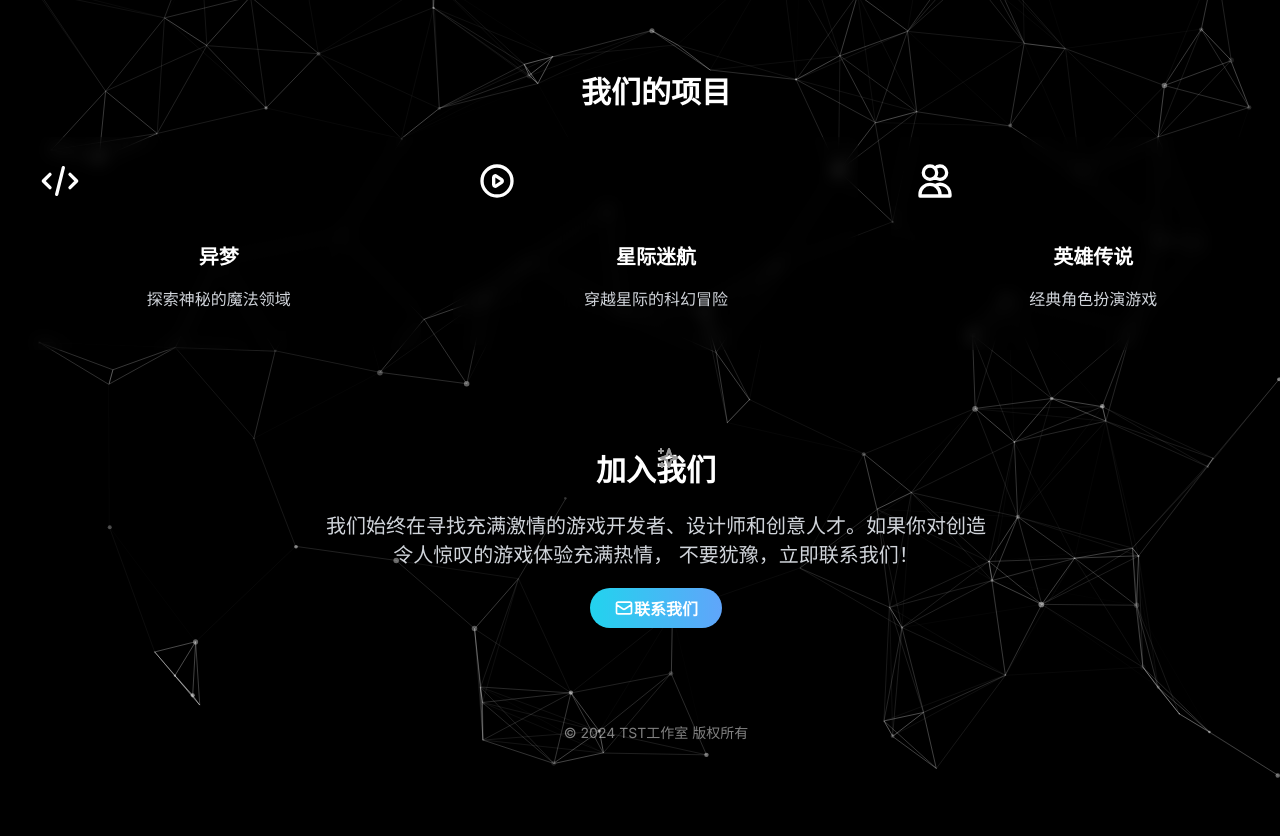
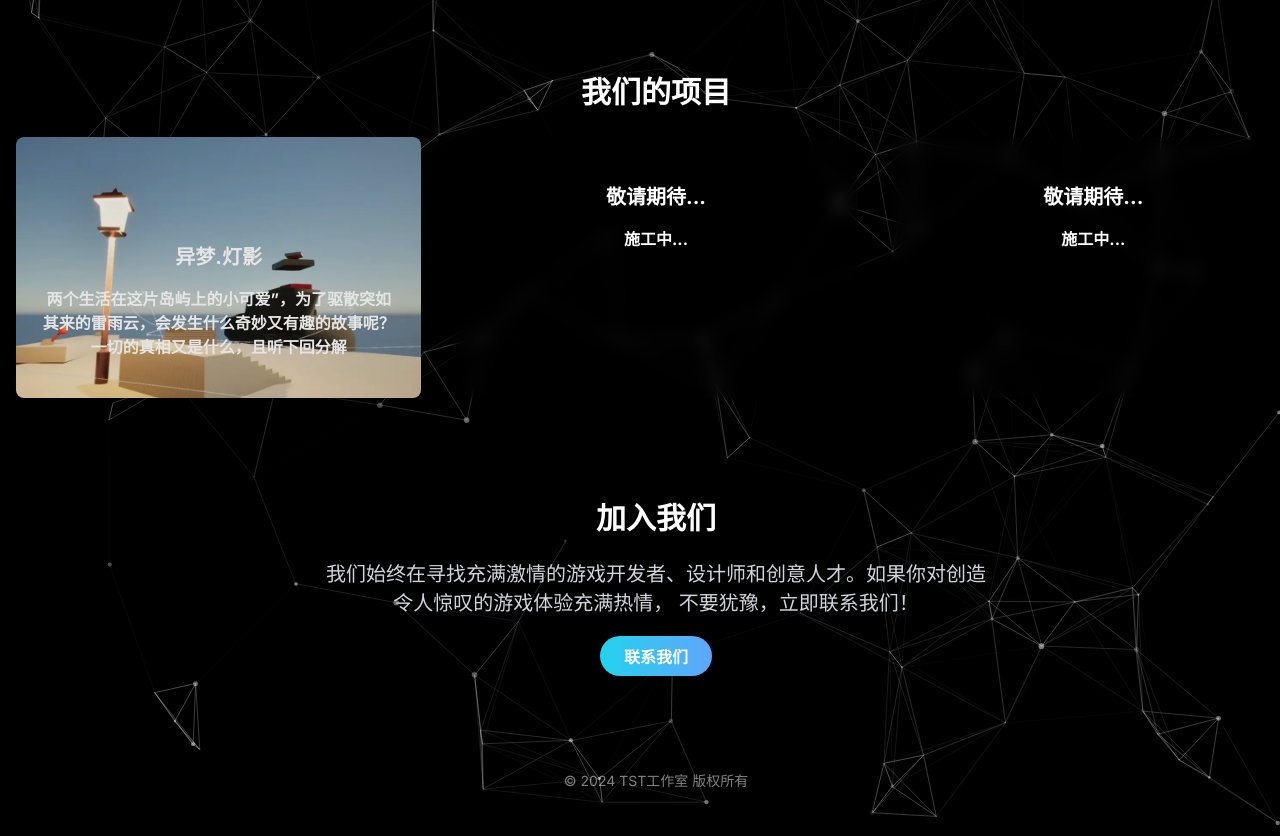
Before and after one commit to tamikip/tst.io, a plain HTML site: page index.html in a window 1280 px wide. Shown: the part 840-1676 px from the top of the page. Before the commit the page ends 1628 px from the top, so only its background shows below. Drawn offline with Linux system fonts and the light colour scheme.

Commit message:
Add files via upload

```diff
--- a/index.html
+++ b/index.html
@@ -368,6 +368,12 @@
             margin: 0;
         }
 
+        .text-bold-black {
+            color: white;
+            font-weight: bold;
+        }
+
+
         @media (max-width: 768px) {
             nav ul {
                 text-align: center;
@@ -464,17 +470,10 @@
 
             <main class="container mx-auto px-4 py-12 space-y-24">
                 <section id="about" class="text-center relative">
-                    <svg class="absolute top-0 left-1/4 w-6 h-6 text-cyan-400 opacity-50 animate-pulse hidden-mobile" xmlns="http://www.w3.org/2000/svg" fill="none" viewBox="0 0 24 24" stroke="currentColor">
-                        <path stroke-linecap="round" stroke-linejoin="round" stroke-width="2" d="M5 3v4M3 5h4M6 17v4m-2-2h4m5-16l2.286 6.857L21 12l-5.714 2.143L13 21l-2.286-6.857L5 12l5.714-2.143L13 3z" />
-                    </svg>
-                    <svg class="absolute bottom-0 right-1/4 w-6 h-6 text-blue-400 opacity-50 animate-pulse hidden-mobile" xmlns="http://www.w3.org/2000/svg" fill="none" viewBox="0 0 24 24" stroke="currentColor">
-                        <path stroke-linecap="round" stroke-linejoin="round" stroke-width="2" d="M5 3v4M3 5h4M6 17v4m-2-2h4m5-16l2.286 6.857L21 12l-5.714 2.143L13 21l-2.286-6.857L5 12l5.714-2.143L13 3z" />
-                    </svg>
                     <img src="icon3.png" alt="TST Studio Logo" width="500" height="500" class="mx-auto mb-4">
                     <h2 class="text-4xl font-bold mb-4 glow">创造无限可能的游戏世界</h2>
                     <p class="max-w-2xl mx-auto text-xl text-gray-300">
                         TST工作室是一个充满激情的游戏开发团队。我们致力于创造令人惊叹的游戏体验，
-
                         将创新的游戏玩法与引人入胜的故事相结合。
                     </p>
                 </section>
@@ -482,46 +481,29 @@
                 <section id="projects">
                     <h2 class="text-3xl font-bold mb-8 text-center">我们的项目</h2>
                     <div class="grid grid-cols-1 md:grid-cols-3 gap-8">
-                        <div class="bg-gray-900 bg-opacity-50 backdrop-filter backdrop-blur-sm p-6 rounded-lg shadow-lg hover:-translate-y-1 hover:shadow-cyan-500/50 transition-all duration-300">
-                            <svg class="h-10 w-10 text-cyan-400 mb-4 mx-auto md:mx-0" xmlns="http://www.w3.org/2000/svg" fill="none" viewBox="0 0 24 24" stroke="currentColor">
-                                <path stroke-linecap="round" stroke-linejoin="round" stroke-width="2" d="M10 20l4-16m4 4l4 4-4 4M6 16l-4-4 4-4" />
-                            </svg>
-                            <h3 class="text-xl font-semibold mb-2 text-center md:text-left">异梦</h3>
-                            <p class="text-gray-300 text-center md:text-left">探索神秘的魔法领域</p>
+                        <div class="bg-gray-900 bg-opacity-50 backdrop-filter backdrop-blur-sm p-6 rounded-lg shadow-lg hover:-translate-y-1 hover:shadow-cyan-500/50 transition-all duration-300" style="background-image: url('YM-1.webp'); background-size: cover; background-position: center; background-repeat: no-repeat; background-color: rgba(0, 0, 0, 0.5); opacity: 0.9;">
+                            <svg class="h-10 w-10 text-cyan-400 mb-4 mx-auto md:mx-0"></svg>
+                            <h3 class="text-xl font-semibold mb-2 text-center md:text-left text-bold-black">异梦.灯影</h3>
+                            <p class="text-gray-300 text-center md:text-left text-bold-black">两个生活在这片岛屿上的小可爱”，为了驱散突如其来的雷雨云，会发生什么奇妙又有趣的故事呢？一切的真相又是什么，且听下回分解</p>
                         </div>
                         <div class="bg-gray-900 bg-opacity-50 backdrop-filter backdrop-blur-sm p-6 rounded-lg shadow-lg hover:-translate-y-1 hover:shadow-cyan-500/50 transition-all duration-300">
-                            <svg class="h-10 w-10 text-cyan-400 mb-4 mx-auto md:mx-0" xmlns="http://www.w3.org/2000/svg" fill="none" viewBox="0 0 24 24" stroke="currentColor">
-                                <path stroke-linecap="round" stroke-linejoin="round" stroke-width="2" d="M14.752 11.168l-3.197-2.132A1 1 0 0010 9.87v4.263a1 1 0 001.555.832l3.197-2.132a1 1 0 000-1.664z M21 12a9 9 0 11-18 0 9 9 0 0118 0z" />
-                            </svg>
-                            <h3 class="text-xl font-semibold mb-2 text-center md:text-left">星际迷航</h3>
-                            <p class="text-gray-300 text-center md:text-left">穿越星际的科幻冒险</p>
+                            <h3 class="text-xl font-semibold mb-2 text-center md:text-left text-bold-black">敬请期待...</h3>
+                            <p class="text-gray-300 text-center md:text-left text-bold-black">施工中...</p>
                         </div>
                         <div class="bg-gray-900 bg-opacity-50 backdrop-filter backdrop-blur-sm p-6 rounded-lg shadow-lg hover:-translate-y-1 hover:shadow-cyan-500/50 transition-all duration-300">
-                            <svg class="h-10 w-10 text-cyan-400 mb-4 mx-auto md:mx-0" xmlns="http://www.w3.org/2000/svg" fill="none" viewBox="0 0 24 24" stroke="currentColor">
-                                <path stroke-linecap="round" stroke-linejoin="round" stroke-width="2" d="M12 4.354a4 4 0 110 5.292M15 21H3v-1a6 6 0 0112 0v1zm0 0h6v-1a6 6 0 00-9-5.197M13 7a4 4 0 11-8 0 4 4 0 018 0z" />
-                            </svg>
-                            <h3 class="text-xl font-semibold mb-2 text-center md:text-left">英雄传说</h3>
-                            <p class="text-gray-300 text-center md:text-left">经典角色扮演游戏</p>
+                            <h3 class="text-xl font-semibold mb-2 text-center md:text-left text-bold-black">敬请期待...</h3>
+                            <p class="text-gray-300 text-center md:text-left text-bold-black">施工中...</p>
                         </div>
                     </div>
                 </section>
 
                 <section id="contact" class="text-center relative">
-                    <svg class="absolute top-0 right-1/4 w-6 h-6 text-cyan-400 opacity-50 animate-pulse hidden-mobile" xmlns="http://www.w3.org/2000/svg" fill="none" viewBox="0 0 24 24" stroke="currentColor">
-                        <path stroke-linecap="round" stroke-linejoin="round" stroke-width="2" d="M5 3v4M3 5h4M6 17v4m-2-2h4m5-16l2.286 6.857L21 12l-5.714 2.143L13 21l-2.286-6.857L5 12l5.714-2.143L13 3z" />
-                    </svg>
-                    <svg class="absolute bottom-0 left-1/4 w-6 h-6 text-blue-400 opacity-50 animate-pulse hidden-mobile" xmlns="http://www.w3.org/2000/svg" fill="none" viewBox="0 0 24 24" stroke="currentColor">
-                        <path stroke-linecap="round" stroke-linejoin="round" stroke-width="2" d="M5 3v4M3 5h4M6 17v4m-2-2h4m5-16l2.286 6.857L21 12l-5.714 2.143L13 21l-2.286-6.857L5 12l5.714-2.143L13 3z" />
-                    </svg>
                     <h2 class="text-3xl font-bold mb-4">加入我们</h2>
                     <p class="max-w-2xl mx-auto mb-8 text-xl text-gray-300">
                         我们始终在寻找充满激情的游戏开发者、设计师和创意人才。如果你对创造令人惊叹的游戏体验充满热情，
                         不要犹豫，立即联系我们！
                     </p>
                     <a href="/cdn-cgi/l/email-protection#462529283227253206323532353233222f296825292b" class="inline-flex items-center bg-gradient-to-r from-cyan-500 to-blue-500 text-white font-bold py-2 px-6 rounded-full hover:from-cyan-600 hover:to-blue-600 transition-all duration-300 hover:-translate-y-1 transform">
-                        <svg class="w-5 h-5 mr-2" xmlns="http://www.w3.org/2000/svg" fill="none" viewBox="0 0 24 24" stroke="currentColor">
-                            <path stroke-linecap="round" stroke-linejoin="round" stroke-width="2" d="M3 8l7.89 5.26a2 2 0 002.22 0L21 8M5 19h14a2 2 0 002-2V7a2 2 0 00-2-2H5a2 2 0 00-2 2v10a2 2 0 002 2z" />
-                        </svg>
                         联系我们
                     </a>
                 </section>
```
Also changed, not shown: YM-1.webp (added).
